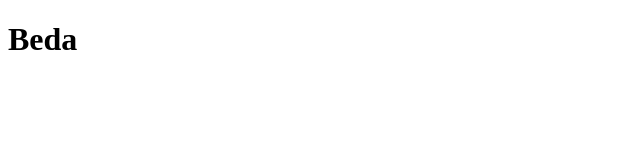
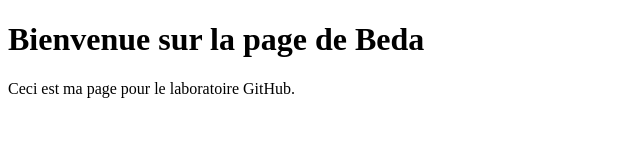
Before and after one commit to bonheur04/mon-projet-git, a plain HTML site: page index.html in a window 1280 px wide. Shown: the whole page, without its empty margins (0-640 px from the left). Drawn offline with Linux system fonts and the light colour scheme.

Commit message:
Revise index.html for new content and language
Updated the HTML structure and content to reflect a new title and language.

```diff
--- a/index.html
+++ b/index.html
@@ -1,9 +1,11 @@
 <!DOCTYPE html>
-<html>
+<html lang="fr">
 <head>
-<title>beda</title>
+    <meta charset="UTF-8">
+    <title>Page de bonheur</title>
 </head>
 <body>
-<h1>Beda</h1>
+    <h1>Bienvenue sur la page de Beda</h1>
+    <p>Ceci est ma page pour le laboratoire GitHub.</p>
 </body>
 </html>
```
